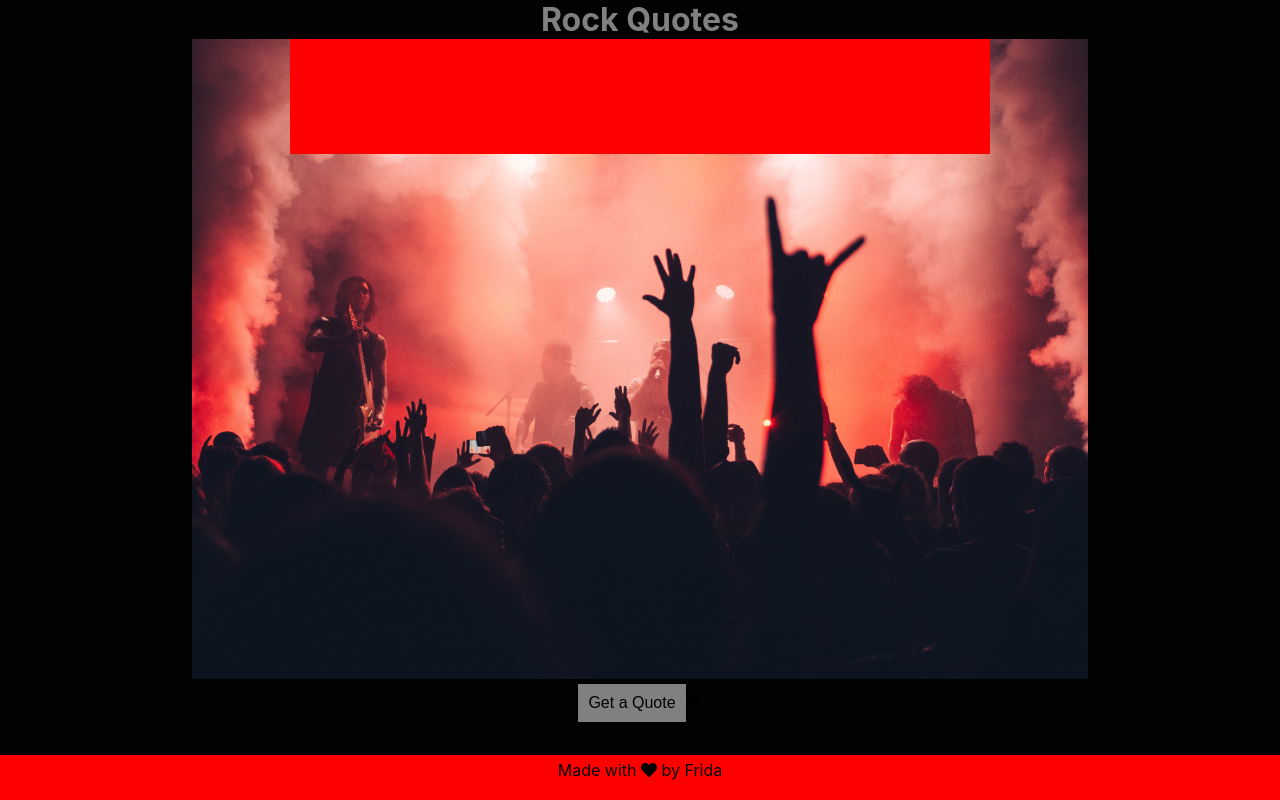
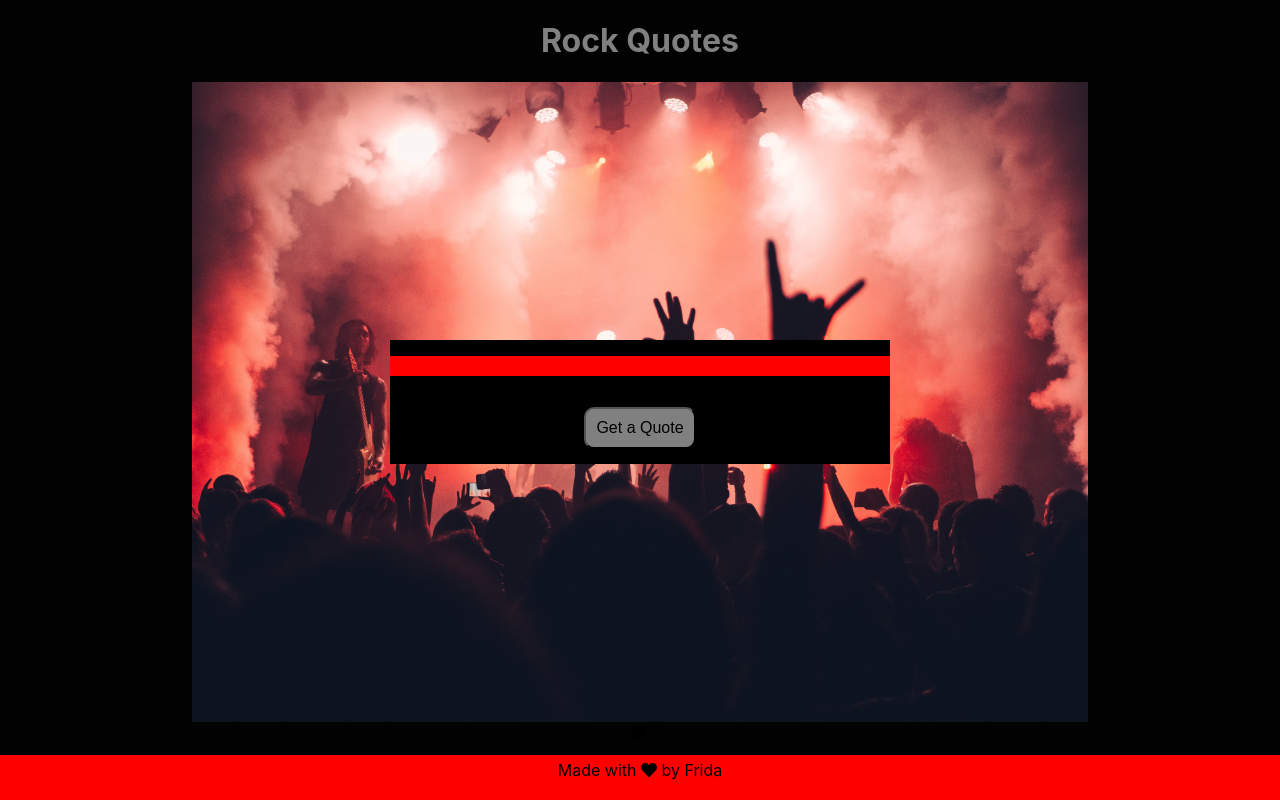
Before and after one commit to fridavbg/MetalQuoteGenerator, a React (Create React App) app: page / in a window 1280 px wide. Built offline with nearby package versions, Linux system fonts and the light colour scheme; no server answers.

Commit message:
Quote stays within its div

```diff
--- a/src/App.css
+++ b/src/App.css
@@ -1,15 +1,12 @@
-* {
-  /*CSS Reset */
-  margin: 0;
-  padding: 0;
-}
-
 .App {
   min-height: 100vh;
   overflow: hidden;
   background-color: rgb(2, 2, 2);
   text-align: center;
   position: relative;
+  /* CSS Reset */
+  margin: 0;
+  padding: 0;
 }
 
 h1 {
@@ -22,48 +19,46 @@ h1 {
   background-position: center;
   background-repeat: no-repeat;
   background-size: contain;
-  height: 80vh;
+  min-height: 80vh;
+  /* centering */
+  display: grid;
+  align-items: center;
+  justify-content: center;
 }
 
 #quote-box {
-  font-size: 10px;
-  height: 100px;
-
-  display: table;
-  /* make sure text doen't move outside div */
-  margin: auto;
+  background-color: black;
 }
 
 #text {
-  color: aliceblue;
-  background-color: red;
-  padding-top: 15px;
+  color: white;
   /* text to stay witihin its div */
-  position: relative;
-  z-index: 98;
-  height: 100%;
-  width: 700px;
+  white-space: wrap;
+  width: 60vh;
+  text-overflow: clip;
+  margin: 10px;
 }
 
 #author {
   font-size: 16px;
-  color: rgba(160, 154, 154, 2);
-  background-color: black;
-  display: inline-block;
-  text-align: center center;
-  margin: 20px;
+  color: black;
+  background-color: red;
+  /* position */
+  padding: 10px;
 }
 
 #new-quote {
   /* button style */
   background-color: gray;
-  border: none;
+  border-radius: 10px;
   color: black;
-  margin-top: 5px;
+  margin: 15px;
   padding: 10px;
   font-family: Arial, Helvetica, sans-serif;
   font-size: 16px;
   text-decoration: none;
+  /* position */
+  min-width: 1px;
 }
 
 #footer {
--- a/src/Components/QuoteBox.js
+++ b/src/Components/QuoteBox.js
@@ -35,14 +35,15 @@ class QuoteBox extends Component {
         <div id="background-image">
           {/* Quote with author text */}
           <div id="quote-box">
-            <h2 id="text">{this.state.quote}</h2>
+            <p id="text">{this.state.quote}</p>
             <p id="author">{this.state.author}</p>
+
+            {/* BUTTON */}
+            <button id="new-quote" onClick={this.getRandomQuote}>
+              Get a Quote
+            </button>
           </div>
         </div>
-        {/* BUTTON */}
-        <button id="new-quote" onClick={this.getRandomQuote}>
-          Get a Quote
-        </button>
         <FontAwesomeIcon icon={faTwitter} id="tweet-quote" href="" />
       </div>
     );
```
Also changed, not shown: 1 other file (tests, documents, lock files or other folders).
